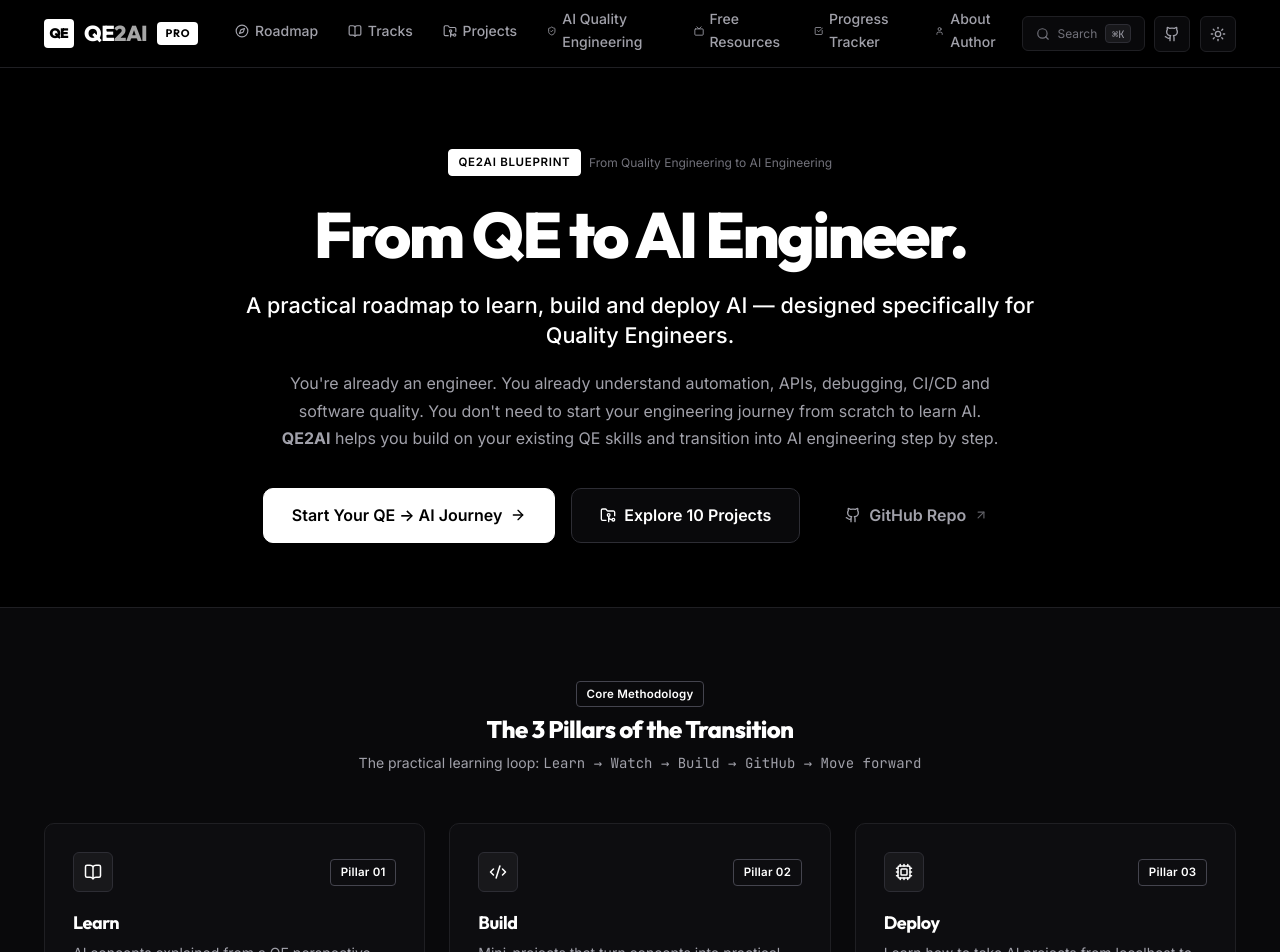
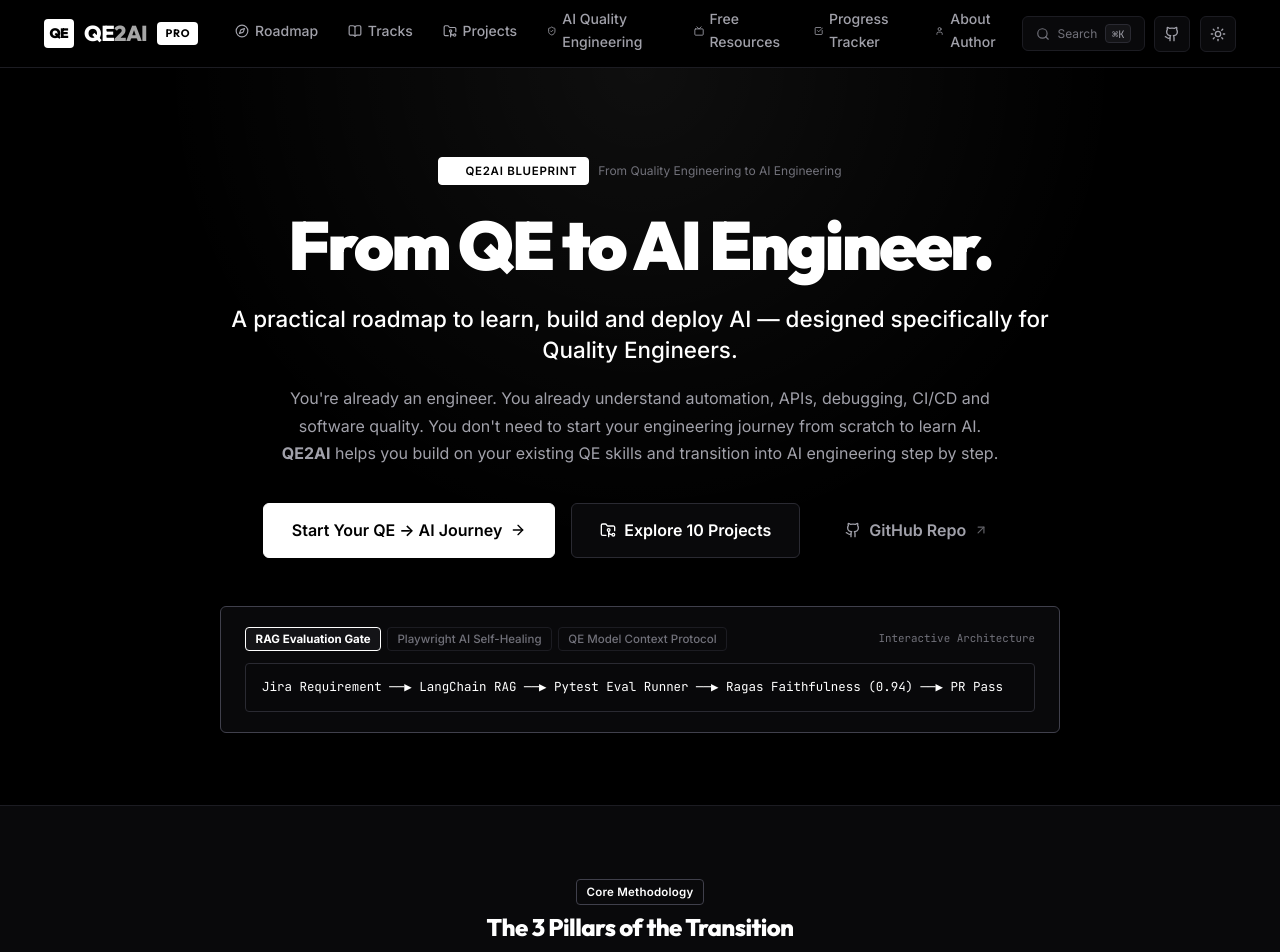
Before and after one commit to poornaai2026/QE2AI, a React (Vite) app: page / in a window 1280 px wide. Shown: the top 952 px of the page. Built offline with nearby package versions, Linux system fonts and the light colour scheme.

Commit message:
UI enhancements: monochrome grid mesh, spotlight styling, interactive architecture widget, and Vercel deployment config

```diff
--- a/src/pages/HomePage.tsx
+++ b/src/pages/HomePage.tsx
@@ -1,4 +1,4 @@
-import React from 'react';
+import React, { useState } from 'react';
 import { Link } from 'react-router-dom';
 import {
   ArrowRight,
@@ -12,20 +12,41 @@
 import { GithubIcon } from '../components/common/Icons';
 
 export const HomePage: React.FC = () => {
+  const [activeArchIndex, setActiveArchIndex] = useState(0);
+
+  const architectureHighlights = [
+    {
+      title: "RAG Evaluation Gate",
+      subtitle: "Deterministic assertions vs Probabilistic LLM judges",
+      flow: "Jira Requirement ──▶ LangChain RAG ──▶ Pytest Eval Runner ──▶ Ragas Faithfulness (0.94) ──▶ PR Pass"
+    },
+    {
+      title: "Playwright AI Self-Healing",
+      subtitle: "Runtime DOM analysis and selector recovery",
+      flow: "Element Click Fails ──▶ AI DOM Analyzer ──▶ Semantic Candidate Matching ──▶ Auto-Heal & Resume"
+    },
+    {
+      title: "QE Model Context Protocol",
+      subtitle: "Universal protocol connecting AI to test infrastructure",
+      flow: "AI Assistant (Claude/Cursor) ──▶ FastMCP Server ──▶ Run Playwright Tests ──▶ Fetch Live Logs"
+    }
+  ];
+
   return (
     <div className="animate-fade-in">
-      {/* 1. HERO SECTION */}
-      <section style={{
-        padding: '5rem 0 4rem',
+      {/* 1. HERO SECTION WITH SPOTLIGHT & GRID */}
+      <section className="bg-grid-mesh hero-spotlight" style={{
+        padding: '5.5rem 0 4.5rem',
         borderBottom: '1px solid var(--border-subtle)',
         background: 'var(--bg-primary)',
         position: 'relative'
       }}>
         <div className="container">
-          <div style={{ maxWidth: '820px', margin: '0 auto', textAlign: 'center' }}>
-            {/* Top Pill */}
-            <div style={{ display: 'inline-flex', alignItems: 'center', gap: '0.5rem', marginBottom: '1.5rem' }}>
-              <span className="badge badge-inverted" style={{ fontSize: '0.72rem', letterSpacing: '0.06em' }}>
+          <div style={{ maxWidth: '840px', margin: '0 auto', textAlign: 'center', position: 'relative', zIndex: 1 }}>
+            {/* Top Badge with Live Beacon */}
+            <div style={{ display: 'inline-flex', alignItems: 'center', gap: '0.6rem', marginBottom: '1.5rem' }}>
+              <span className="badge badge-inverted" style={{ fontSize: '0.72rem', letterSpacing: '0.06em', padding: '0.25rem 0.65rem' }}>
+                <span className="live-beacon" style={{ marginRight: '4px' }}></span>
                 QE2AI BLUEPRINT
               </span>
               <span style={{ fontSize: 'var(--text-xs)', color: 'var(--text-muted)' }}>
@@ -35,9 +56,9 @@
 
             {/* Headline */}
             <h1 style={{
-              fontSize: 'clamp(2.5rem, 5vw, 4rem)',
-              fontWeight: 800,
-              lineHeight: 1.1,
+              fontSize: 'clamp(2.6rem, 5.5vw, 4.25rem)',
+              fontWeight: 900,
+              lineHeight: 1.08,
               letterSpacing: '-0.04em',
               marginBottom: '1.25rem',
               color: 'var(--text-primary)'
@@ -47,7 +68,7 @@
 
             {/* Supporting Line */}
             <p style={{
-              fontSize: 'clamp(1.1rem, 2vw, 1.35rem)',
+              fontSize: 'clamp(1.15rem, 2vw, 1.4rem)',
               color: 'var(--text-primary)',
               fontWeight: 500,
               marginBottom: '1.25rem',
@@ -56,7 +77,7 @@
               A practical roadmap to learn, build and deploy AI — designed specifically for Quality Engineers.
             </p>
 
-            {/* Message Box */}
+            {/* Core Message Box */}
             <p style={{
               fontSize: 'var(--text-base)',
               color: 'var(--text-secondary)',
@@ -70,7 +91,7 @@
             </p>
 
             {/* CTAs */}
-            <div style={{ display: 'flex', gap: '1rem', justifyContent: 'center', flexWrap: 'wrap' }}>
+            <div style={{ display: 'flex', gap: '1rem', justifyContent: 'center', flexWrap: 'wrap', marginBottom: '3rem' }}>
               <Link to="/roadmap" className="btn btn-primary btn-lg" style={{ display: 'inline-flex', alignItems: 'center', gap: '0.5rem' }}>
                 <span>Start Your QE → AI Journey</span>
                 <ArrowRight size={16} />
@@ -90,6 +111,55 @@
                 <span>GitHub Repo</span>
                 <ArrowUpRight size={14} style={{ opacity: 0.6 }} />
               </a>
+            </div>
+
+            {/* Interactive Architecture Highlight Preview */}
+            <div style={{
+              background: 'var(--bg-secondary)',
+              border: '1px solid var(--border-strong)',
+              borderRadius: 'var(--radius-sm)',
+              padding: '1.25rem 1.5rem',
+              textAlign: 'left',
+              boxShadow: '0 10px 30px -10px rgba(0, 0, 0, 0.5)'
+            }}>
+              <div style={{ display: 'flex', justifyContent: 'space-between', alignItems: 'center', marginBottom: '0.75rem', flexWrap: 'wrap', gap: '0.5rem' }}>
+                <div style={{ display: 'flex', gap: '0.35rem' }}>
+                  {architectureHighlights.map((arch, i) => (
+                    <button
+                      key={i}
+                      onClick={() => setActiveArchIndex(i)}
+                      style={{
+                        padding: '0.25rem 0.6rem',
+                        fontSize: '0.72rem',
+                        borderRadius: 'var(--radius-xs)',
+                        border: `1px solid ${activeArchIndex === i ? 'var(--text-primary)' : 'var(--border-subtle)'}`,
+                        background: activeArchIndex === i ? 'var(--bg-tertiary)' : 'transparent',
+                        color: activeArchIndex === i ? 'var(--text-primary)' : 'var(--text-muted)',
+                        fontWeight: activeArchIndex === i ? 700 : 500,
+                        cursor: 'pointer'
+                      }}
+                    >
+                      {arch.title}
+                    </button>
+                  ))}
+                </div>
+                <span style={{ fontSize: '0.68rem', fontFamily: 'var(--font-mono)', color: 'var(--text-muted)' }}>
+                  Interactive Architecture
+                </span>
+              </div>
+              <div style={{
+                background: 'var(--bg-code)',
+                border: '1px solid var(--border-default)',
+                borderRadius: 'var(--radius-xs)',
+                padding: '0.85rem 1rem',
+                fontFamily: 'var(--font-mono)',
+                fontSize: '0.78rem',
+                color: 'var(--text-primary)',
+                overflowX: 'auto',
+                whiteSpace: 'nowrap'
+              }}>
+                {architectureHighlights[activeArchIndex].flow}
+              </div>
             </div>
           </div>
         </div>
@@ -113,7 +183,7 @@
                 <div style={{
                   width: '2.5rem',
                   height: '2.5rem',
-                  borderRadius: 'var(--radius-sm)',
+                  borderRadius: 'var(--radius-xs)',
                   background: 'var(--bg-tertiary)',
                   border: '1px solid var(--border-default)',
                   display: 'flex',
@@ -125,7 +195,7 @@
                 </div>
                 <span className="badge badge-outline">Pillar 01</span>
               </div>
-              <h3 style={{ fontSize: 'var(--text-lg)', fontWeight: 700, marginBottom: '0.5rem', color: 'var(--text-primary)' }}>
+              <h3 style={{ fontSize: 'var(--text-lg)', fontWeight: 800, marginBottom: '0.5rem', color: 'var(--text-primary)' }}>
                 Learn
               </h3>
               <p style={{ fontSize: 'var(--text-sm)', color: 'var(--text-secondary)', lineHeight: 1.6, marginBottom: '1.25rem' }}>
@@ -142,7 +212,7 @@
                 <div style={{
                   width: '2.5rem',
                   height: '2.5rem',
-                  borderRadius: 'var(--radius-sm)',
+                  borderRadius: 'var(--radius-xs)',
                   background: 'var(--bg-tertiary)',
                   border: '1px solid var(--border-default)',
                   display: 'flex',
@@ -154,7 +224,7 @@
                 </div>
                 <span className="badge badge-outline">Pillar 02</span>
               </div>
-              <h3 style={{ fontSize: 'var(--text-lg)', fontWeight: 700, marginBottom: '0.5rem', color: 'var(--text-primary)' }}>
+              <h3 style={{ fontSize: 'var(--text-lg)', fontWeight: 800, marginBottom: '0.5rem', color: 'var(--text-primary)' }}>
                 Build
               </h3>
               <p style={{ fontSize: 'var(--text-sm)', color: 'var(--text-secondary)', lineHeight: 1.6, marginBottom: '1.25rem' }}>
@@ -171,7 +241,7 @@
                 <div style={{
                   width: '2.5rem',
                   height: '2.5rem',
-                  borderRadius: 'var(--radius-sm)',
+                  borderRadius: 'var(--radius-xs)',
                   background: 'var(--bg-tertiary)',
                   border: '1px solid var(--border-default)',
                   display: 'flex',
@@ -183,7 +253,7 @@
                 </div>
                 <span className="badge badge-outline">Pillar 03</span>
               </div>
-              <h3 style={{ fontSize: 'var(--text-lg)', fontWeight: 700, marginBottom: '0.5rem', color: 'var(--text-primary)' }}>
+              <h3 style={{ fontSize: 'var(--text-lg)', fontWeight: 800, marginBottom: '0.5rem', color: 'var(--text-primary)' }}>
                 Deploy
               </h3>
               <p style={{ fontSize: 'var(--text-sm)', color: 'var(--text-secondary)', lineHeight: 1.6, marginBottom: '1.25rem' }}>
@@ -218,7 +288,7 @@
           <div style={{
             background: 'var(--bg-secondary)',
             border: '1px solid var(--border-default)',
-            borderRadius: 'var(--radius-md)',
+            borderRadius: 'var(--radius-sm)',
             padding: '2rem',
             overflowX: 'auto'
           }}>
@@ -327,7 +397,7 @@
           <div style={{
             background: 'var(--bg-secondary)',
             border: '1px solid var(--border-default)',
-            borderRadius: 'var(--radius-md)',
+            borderRadius: 'var(--radius-sm)',
             padding: '2.5rem',
             display: 'grid',
             gridTemplateColumns: '1fr',
--- a/src/styles/components.css
+++ b/src/styles/components.css
@@ -1,6 +1,29 @@
 /* ==========================================================================
    QE2AI Components Stylesheet (Modern Black & White Monochrome)
    ========================================================================== */
+
+/* --- Background Grid Pattern & Spotlights --- */
+.bg-grid-mesh {
+  background-image:
+    linear-gradient(to right, var(--grid-color) 1px, transparent 1px),
+    linear-gradient(to bottom, var(--grid-color) 1px, transparent 1px);
+  background-size: 32px 32px;
+}
+
+.hero-spotlight {
+  position: relative;
+}
+
+.hero-spotlight::before {
+  content: '';
+  position: absolute;
+  top: 0;
+  left: 0;
+  right: 0;
+  height: 100%;
+  background: var(--spotlight-glow);
+  pointer-events: none;
+}
 
 /* --- Navbar --- */
 .navbar {
@@ -9,8 +32,8 @@
   z-index: 50;
   height: var(--nav-height);
   background: var(--bg-glass);
-  backdrop-filter: blur(16px);
-  -webkit-backdrop-filter: blur(16px);
+  backdrop-filter: blur(20px);
+  -webkit-backdrop-filter: blur(20px);
   border-bottom: 1px solid var(--border-subtle);
   display: flex;
   align-items: center;
@@ -97,6 +120,7 @@
   color: var(--text-muted);
   font-size: var(--text-xs);
   transition: all var(--transition-fast);
+  cursor: pointer;
 }
 
 .search-trigger-btn:hover {
@@ -164,7 +188,7 @@
 .btn-primary:hover {
   background: var(--accent-primary-hover);
   transform: translateY(-1px);
-  box-shadow: var(--shadow-sm);
+  box-shadow: 0 4px 14px rgba(255, 255, 255, 0.12);
 }
 
 .btn-secondary {
@@ -200,7 +224,7 @@
 .btn-lg {
   padding: 0.85rem 1.75rem;
   font-size: var(--text-base);
-  border-radius: var(--radius-md);
+  border-radius: var(--radius-sm);
 }
 
 /* --- Monochrome Badges --- */
@@ -236,27 +260,46 @@
   border: 1px solid var(--border-subtle);
 }
 
-/* Backward compatibility for color classes -> map to elegant monochrome variants */
+/* Backward compatibility for badge classes */
 .badge-cyan, .badge-purple, .badge-emerald, .badge-amber, .badge-rose {
   background: var(--bg-tertiary);
   color: var(--text-primary);
   border: 1px solid var(--border-strong);
 }
 
+/* --- Live Pulsing Beacon --- */
+.live-beacon {
+  display: inline-block;
+  width: 6px;
+  height: 6px;
+  border-radius: 50%;
+  background-color: var(--text-primary);
+  box-shadow: 0 0 8px var(--text-primary);
+  animation: beaconPulse 2s infinite;
+}
+
+@keyframes beaconPulse {
+  0% { transform: scale(0.95); opacity: 0.5; }
+  50% { transform: scale(1.3); opacity: 1; }
+  100% { transform: scale(0.95); opacity: 0.5; }
+}
+
 /* --- Cards --- */
 .card {
   background: var(--bg-card);
   border: 1px solid var(--border-subtle);
-  border-radius: var(--radius-md);
+  border-radius: var(--radius-sm);
   padding: 1.75rem;
   transition: all var(--transition-normal);
+  backdrop-filter: blur(12px);
+  -webkit-backdrop-filter: blur(12px);
 }
 
 .card:hover {
   border-color: var(--border-strong);
   background: var(--bg-card-hover);
   transform: translateY(-2px);
-  box-shadow: var(--shadow-md);
+  box-shadow: 0 10px 25px -5px rgba(0, 0, 0, 0.4);
 }
 
 .card-interactive {
@@ -267,47 +310,10 @@
   border-color: var(--text-secondary);
 }
 
-/* --- Callout Box (Monochrome Editorial) --- */
-.callout {
-  border-radius: var(--radius-sm);
-  padding: 1.25rem 1.5rem;
-  margin: 1.5rem 0;
-  border-left: 3px solid var(--text-primary);
-  background: var(--bg-tertiary);
-  border-top: 1px solid var(--border-subtle);
-  border-right: 1px solid var(--border-subtle);
-  border-bottom: 1px solid var(--border-subtle);
-  display: flex;
-  gap: 1rem;
-}
-
-.callout-title {
-  font-weight: 700;
-  font-size: var(--text-sm);
-  color: var(--text-primary);
-  margin-bottom: 0.25rem;
-  display: flex;
-  align-items: center;
-  gap: 0.4rem;
-}
-
-.callout-content {
-  font-size: var(--text-sm);
-  color: var(--text-secondary);
-}
-
-.callout.callout-warning,
-.callout.callout-danger,
-.callout.callout-qe,
-.callout.callout-success {
-  border-left: 3px solid var(--text-primary);
-  background: var(--bg-tertiary);
-}
-
 /* --- Code Block --- */
 .code-block-wrapper {
   margin: 1.5rem 0;
-  border-radius: var(--radius-sm);
+  border-radius: var(--radius-xs);
   border: 1px solid var(--border-default);
   background: var(--bg-code);
   overflow: hidden;
@@ -416,8 +422,8 @@
 .modal-backdrop {
   position: fixed;
   inset: 0;
-  background: rgba(0, 0, 0, 0.8);
-  backdrop-filter: blur(4px);
+  background: rgba(0, 0, 0, 0.82);
+  backdrop-filter: blur(8px);
   z-index: 100;
   display: flex;
   align-items: flex-start;
@@ -432,8 +438,8 @@
   max-width: 600px;
   background: var(--bg-secondary);
   border: 1px solid var(--border-strong);
-  border-radius: var(--radius-md);
-  box-shadow: var(--shadow-xl);
+  border-radius: var(--radius-sm);
+  box-shadow: 0 25px 50px -12px rgba(0, 0, 0, 0.7);
   overflow: hidden;
   animation: fadeIn 0.15s ease-out;
 }
@@ -465,7 +471,7 @@
 
 .search-result-item {
   padding: 0.75rem 1rem;
-  border-radius: var(--radius-sm);
+  border-radius: var(--radius-xs);
   display: flex;
   flex-direction: column;
   gap: 0.2rem;
--- a/src/styles/theme.css
+++ b/src/styles/theme.css
@@ -5,16 +5,16 @@
 :root:not([data-theme="light"]) {
   --bg-primary: #000000;
   --bg-secondary: #09090b;
-  --bg-tertiary: #18181b;
-  --bg-card: #0d0d10;
-  --bg-card-hover: #141418;
-  --bg-glass: rgba(0, 0, 0, 0.88);
-  --bg-code: #0a0a0c;
+  --bg-tertiary: #141417;
+  --bg-card: rgba(14, 14, 18, 0.75);
+  --bg-card-hover: rgba(22, 22, 28, 0.9);
+  --bg-glass: rgba(0, 0, 0, 0.82);
+  --bg-code: #08080a;
 
-  --border-subtle: #1f1f23;
-  --border-default: #2d2d34;
-  --border-strong: #44444e;
-  --border-glow: rgba(255, 255, 255, 0.2);
+  --border-subtle: #1c1c22;
+  --border-default: #2a2a32;
+  --border-strong: #40404c;
+  --border-glow: rgba(255, 255, 255, 0.25);
 
   --text-primary: #ffffff;
   --text-secondary: #a1a1aa;
@@ -29,15 +29,18 @@
   --accent-secondary: #27272a;
   --accent-secondary-hover: #3f3f46;
 
-  --accent-subtle: rgba(255, 255, 255, 0.08);
+  --accent-subtle: rgba(255, 255, 255, 0.07);
   --accent-subtle-hover: rgba(255, 255, 255, 0.12);
-  --accent-border: rgba(255, 255, 255, 0.2);
+  --accent-border: rgba(255, 255, 255, 0.18);
 
-  /* Monochrome Gradients (Pure high-contrast light to dark) */
+  /* Subtle Monochrome Grids & Gradients */
   --grad-hero: linear-gradient(180deg, #ffffff 0%, #a1a1aa 100%);
-  --grad-card: linear-gradient(180deg, rgba(255, 255, 255, 0.04) 0%, rgba(255, 255, 255, 0.01) 100%);
+  --grad-card: linear-gradient(180deg, rgba(255, 255, 255, 0.05) 0%, rgba(255, 255, 255, 0.01) 100%);
   --grad-accent: linear-gradient(180deg, #ffffff 0%, #e4e4e7 100%);
-  --grad-border: linear-gradient(180deg, rgba(255, 255, 255, 0.3) 0%, rgba(255, 255, 255, 0.05) 100%);
+  --grad-border: linear-gradient(180deg, rgba(255, 255, 255, 0.25) 0%, rgba(255, 255, 255, 0.03) 100%);
+
+  --grid-color: rgba(255, 255, 255, 0.03);
+  --spotlight-glow: radial-gradient(600px circle at 50% 0%, rgba(255, 255, 255, 0.06), transparent 80%);
 }
 
 /* Light Theme (Minimalist Clean Monochrome) */
@@ -45,9 +48,9 @@
   --bg-primary: #ffffff;
   --bg-secondary: #fafafa;
   --bg-tertiary: #f4f4f5;
-  --bg-card: #ffffff;
+  --bg-card: rgba(255, 255, 255, 0.95);
   --bg-card-hover: #f4f4f5;
-  --bg-glass: rgba(255, 255, 255, 0.92);
+  --bg-glass: rgba(255, 255, 255, 0.88);
   --bg-code: #f4f4f5;
 
   --border-subtle: #e4e4e7;
@@ -68,13 +71,16 @@
   --accent-secondary: #e4e4e7;
   --accent-secondary-hover: #d4d4d8;
 
-  --accent-subtle: rgba(0, 0, 0, 0.05);
+  --accent-subtle: rgba(0, 0, 0, 0.04);
   --accent-subtle-hover: rgba(0, 0, 0, 0.08);
-  --accent-border: rgba(0, 0, 0, 0.18);
+  --accent-border: rgba(0, 0, 0, 0.16);
 
   /* Monochrome Gradients */
   --grad-hero: linear-gradient(180deg, #09090b 0%, #3f3f46 100%);
   --grad-card: linear-gradient(180deg, #ffffff 0%, #fcfcfc 100%);
   --grad-accent: linear-gradient(180deg, #09090b 0%, #18181b 100%);
-  --grad-border: linear-gradient(180deg, rgba(0, 0, 0, 0.2) 0%, rgba(0, 0, 0, 0.05) 100%);
+  --grad-border: linear-gradient(180deg, rgba(0, 0, 0, 0.15) 0%, rgba(0, 0, 0, 0.03) 100%);
+
+  --grid-color: rgba(0, 0, 0, 0.035);
+  --spotlight-glow: radial-gradient(600px circle at 50% 0%, rgba(0, 0, 0, 0.04), transparent 80%);
 }
```
Also changed, not shown: vercel.json (added).
